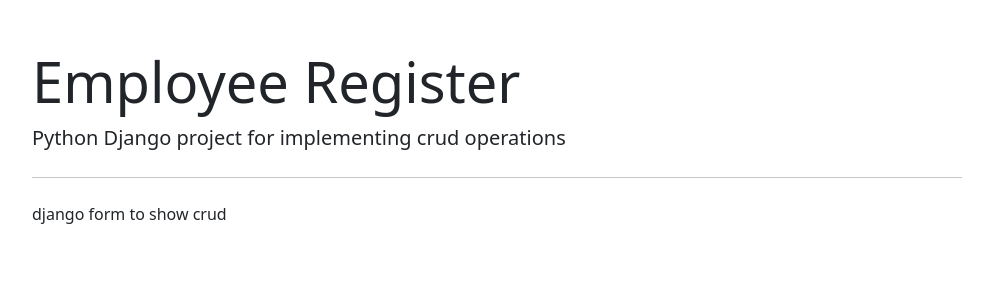
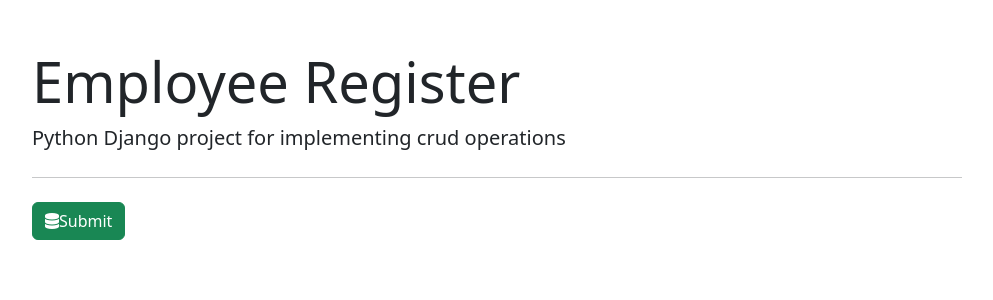
Before and after one commit to UzitheI/Django, a Django app: page /employee/ in a window 1280 px wide. Shown: the top 300 px of the page, without its empty margins (143-1136 px from the left). Run offline with Django 5.2, Linux system fonts and the light colour scheme.

Commit message:
html for form

```diff
--- a/trial/employee_register/templates/employee_register/employee_form.html
+++ b/trial/employee_register/templates/employee_register/employee_form.html
@@ -1,5 +1,9 @@
 {% extends "employee_register/base.html" %}
 
 {%block content%}
-<p>django form to show crud</p>
+<form action="" method="post" autocomplete="off">
+    {%csrf_token%}
+    {{form}}
+    <button type="submit" class="btn btn-success"><i class="fa-solid fa-database"></i>Submit</button>
+</form>
 {%endblock content%}
```
